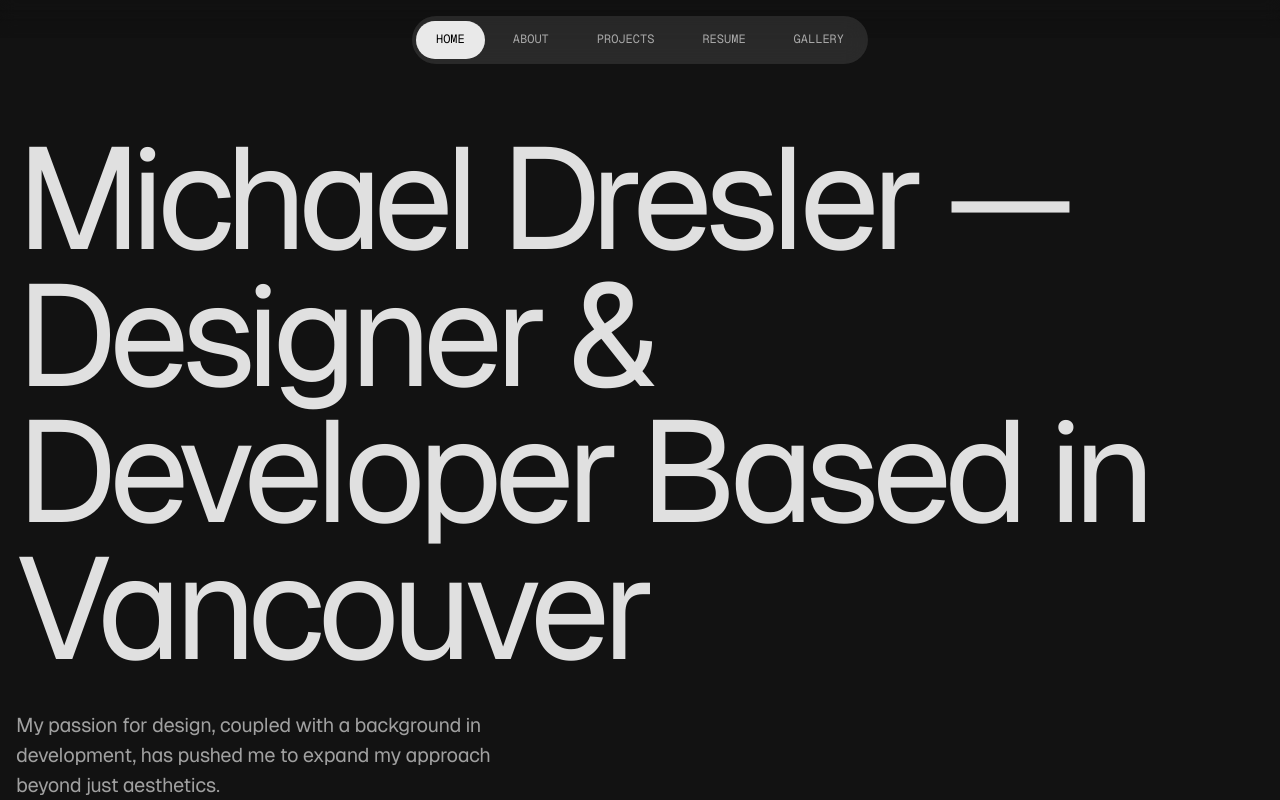
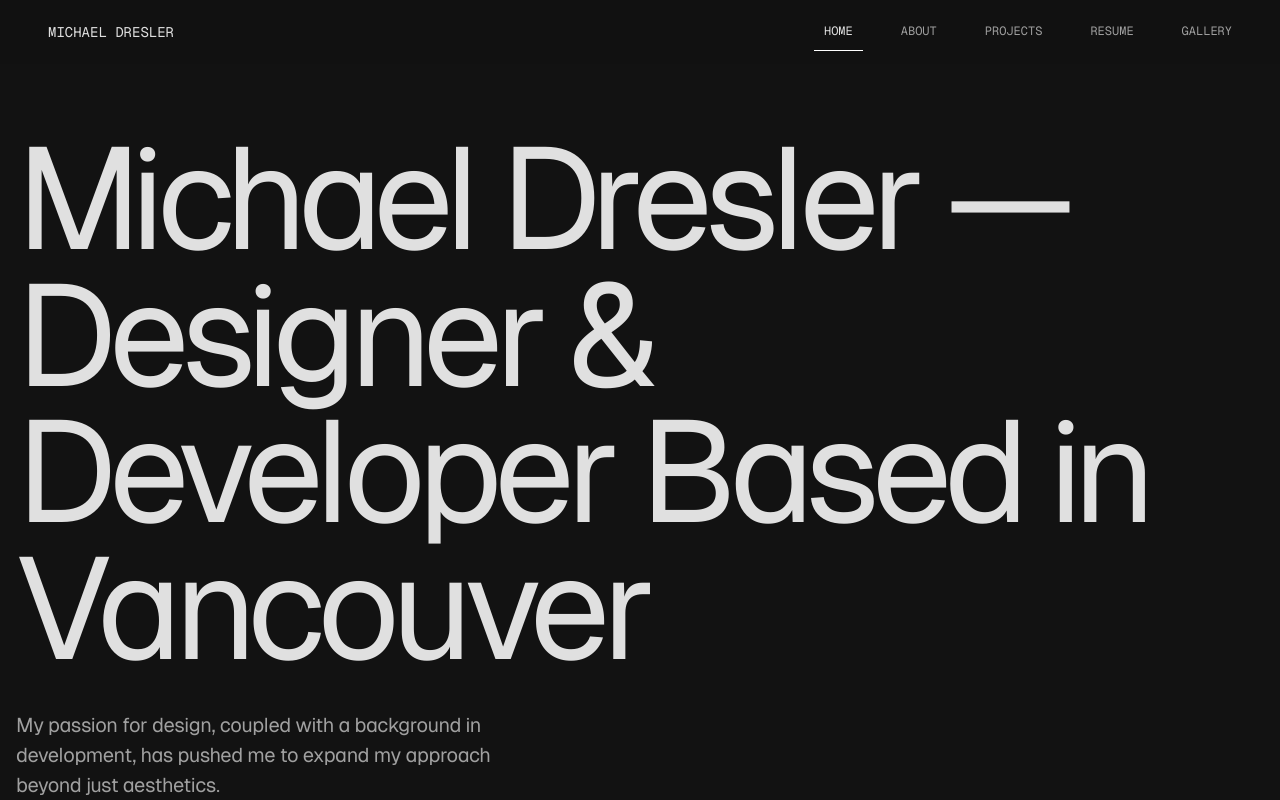
Before and after one commit to MichaelDresler/michaeldresler.github.io, a Next.js app: page / in a window 1280 px wide. Shown: the top 800 px of the page. Built offline with nearby package versions, Linux system fonts and the light colour scheme.

Commit message:
style changes

```diff
--- a/app/components/NavBar.tsx
+++ b/app/components/NavBar.tsx
@@ -89,16 +89,20 @@ export default function NavBar() {
 
 
   return (
-    <div className="fixed w-full left-0 top-0 text-sm px-3 sm:px-12  z-1000">
+    <div className="fixed w-full left-0 top-0 text-sm  z-1000">
       {/* used for progressive blur behind navbar */}
-      <div className="w-screen h-[3rem] absolute top-0 left-0 bg-surface/20  [mask-image:linear-gradient(180deg,_rgba(0,0,0,1)_20%,_rgba(255,255,255,0)_80%)]  backdrop-blur-[8px]"></div>
+      {/* <div className="w-screen h-[3rem] absolute top-0 left-0 bg-surface/20  [mask-image:linear-gradient(180deg,_rgba(0,0,0,1)_20%,_rgba(255,255,255,0)_80%)]  backdrop-blur-[8px]"></div> */}
 
       <div
         ref={navRef}
-        style={{ height: isOpen ? `${56 * navlinks.length +56}px` : "3rem" }}
-        className={` ${
-          isOpen ? `rounded-[12px]` : " rounded-[32px]"
-        }   mx-auto bg-foreground/10 bg-opacity-[75%] ${geistMono.className}  ${scrollingDown? "translate-y-[-200%]": " "}   transition-all duration-[400ms]   mt-4 backdrop-blur-md  overflow-hidden flex flex-col sm:flex-row px-6  sm:w-fit z-1000`}
+        style={{
+          height: isOpen
+            ? `${56 * navlinks.length + 56}px`
+            : window.innerWidth > 640
+            ? "4rem"
+            : "3rem",
+        }}
+        className={`bg-surface/80 h-fit ${geistMono.className}  ${scrollingDown? "translate-y-[-200%]": " "}   transition-all duration-[400ms]   backdrop-blur-md  overflow-hidden flex flex-col sm:flex-row sm:px-12  px-2 z-1000`}
       >
         <ul className={` flex w-full sm:w-auto items-center py-3 `}>
           {/* surge logo
@@ -145,7 +149,9 @@ export default function NavBar() {
         </ul>
 
         {/* content box for nav links */}
-        <div className="flex justify-center ">
+                  <a href="/" className="flex flex-col justify-center sm:flex-row gap-8 sm:gap-12 mt-4 sm:mt-0 items-center uppercase text-text-primary">Michael Dresler</a>
+        <div className="flex justify-center ml-auto">
+
           <ul className="flex flex-col justify-center sm:flex-row gap-8 sm:gap-12 mt-4 sm:mt-0 items-center uppercase">
             {navlinks.map((link, index) => (
               <li
@@ -156,7 +162,7 @@ export default function NavBar() {
                 <Link
                   className={`  link ${
                     pathname === link.url
-                      ? "text-inverse"
+                      ? "text-text-primary"
                       : "text-text-secondary"
                   }`}
                   href={link.url}
@@ -164,7 +170,7 @@ export default function NavBar() {
                   {link.name}
                 </Link>
                 <span
-                  className={`  text-sm absolute pointer-events-none inset-x-[-50px] inset-y-[-10px] sm:inset-y-[-10px] sm:inset-x-[-20px] ${
+                  className={`  text-sm absolute pointer-events-none inset-x-[-50px] inset-y-[-10px] sm:inset-y-[-10px] sm:inset-x-[-10px] ${
                     pathname === link.url && "  -z-10"
                   }`}
                 >
@@ -176,7 +182,7 @@ export default function NavBar() {
                         ease: easing,
                         duration: 0.5,
                       }}
-                      className={` w-full h-full bg-foreground/90 rounded-full  `}
+                      className={` w-full h-full border-white border-b `}
                     >
 
                     </motion.div>
```
